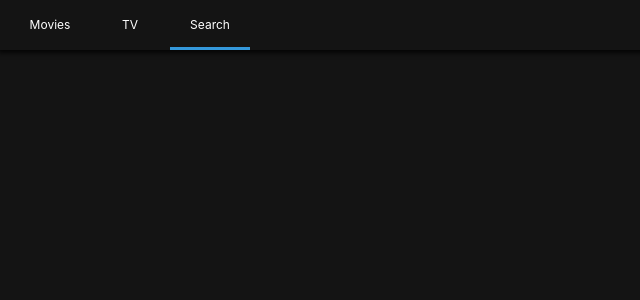
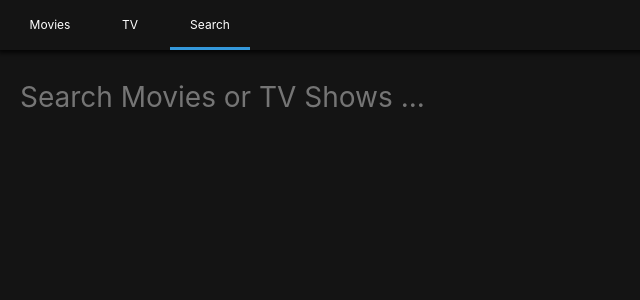
Before and after one commit to seoyeonko/syeonflix, a React (Create React App) app: page /search in a window 1280 px wide. Shown: the top 300 px of the page, without its empty margins (0-640 px from the left). Built offline with nearby package versions, Linux system fonts and the light colour scheme.

Commit message:
Search Presenter and Section Connection

```diff
--- a/src/Routes/Home/HomePresenter.js
+++ b/src/Routes/Home/HomePresenter.js
@@ -5,7 +5,7 @@
 import Loader from "../../Components/Loader";
 
 const Container = styled.div`
-  padding: 0px 10px;
+  padding: 0px 20px;
 `;
 
 const HomePresenter = ({ nowPlaying, popular, upcoming, loading, error }) =>
--- a/src/Routes/Search/SearchContainer.js
+++ b/src/Routes/Search/SearchContainer.js
@@ -14,11 +14,23 @@
 
   // other logic : input 값으로 검색하고 리턴값을 받을 때 작동
   // handle submit: 누군가 폼에서 text를 입력하고, 엔터를 누르면 handleSubmit이 됨
-  handleSubmit = () => {
+  handleSubmit = (event) => {
+    event.preventDefault();
+
     const { searchTerm } = this.state;
     if (searchTerm !== "") {
       this.searchByTerm(searchTerm);
     }
+  };
+
+  updateTerm = (event) => {
+    const {
+      target: { value },
+    } = event;
+    // console.log(value);
+    this.setState({
+      searchTerm: value,
+    });
   };
 
   // searchByTerm
@@ -52,6 +64,7 @@
         error={error}
         searchTerm={searchTerm}
         handleSubmit={this.handleSubmit}
+        updateTerm={this.updateTerm}
       />
     );
   }
--- a/src/Routes/Search/SearchPresenter.js
+++ b/src/Routes/Search/SearchPresenter.js
@@ -1,6 +1,21 @@
 import React from "react";
 import PropTypes from "prop-types";
 import styled from "styled-components";
+import Loader from "../../Components/Loader";
+import Section from "../../Components/Section";
+
+const Container = styled.div`
+  padding: 0px 20px;
+`;
+const Form = styled.form`
+  margin-bottom: 50px;
+  width: 100%;
+`;
+const Input = styled.input`
+  all: unset;
+  font-size: 28px;
+  width: 100%;
+`;
 
 const SearchPresenter = ({
   movieResults,
@@ -9,15 +24,47 @@
   searchTerm,
   handleSubmit,
   error,
-}) => null;
+  updateTerm,
+}) => (
+  <Container>
+    <Form submit={handleSubmit}>
+      <Input
+        placeholder="Search Movies or TV Shows ..."
+        value={searchTerm}
+        onChange={updateTerm}
+      />
+    </Form>
+    {loading ? (
+      <Loader />
+    ) : (
+      <>
+        {movieResults && movieResults.length > 0 && (
+          <Section title="Movie Results">
+            {movieResults.map((movie) => (
+              <span key={movie.id}>{movie.title}</span>
+            ))}
+          </Section>
+        )}
+        {tvResults && tvResults.length > 0 && (
+          <Section title="TV Show Results">
+            {tvResults.map((show) => (
+              <span key={show.id}>{show.name}</span>
+            ))}
+          </Section>
+        )}
+      </>
+    )}
+  </Container>
+);
 
-SearchPresenter.PropTypes = {
+SearchPresenter.propTypes = {
   movieResults: PropTypes.array,
   tvResults: PropTypes.array,
   error: PropTypes.string,
   searchTerm: PropTypes.array,
   loading: PropTypes.bool.isRequired,
   handleSubmit: PropTypes.func.isRequired,
+  updateTerm: PropTypes.func.isRequired,
 };
 
 export default SearchPresenter;
--- a/src/Routes/TV/TVPresenter.js
+++ b/src/Routes/TV/TVPresenter.js
@@ -5,7 +5,7 @@
 import Loader from "../../Components/Loader";
 
 const Container = styled.div`
-  padding: 0px 10px;
+  padding: 0px 20px;
 `;
 
 const TVPresenter = ({ topRated, popular, airingToday, loading, error }) =>
```
